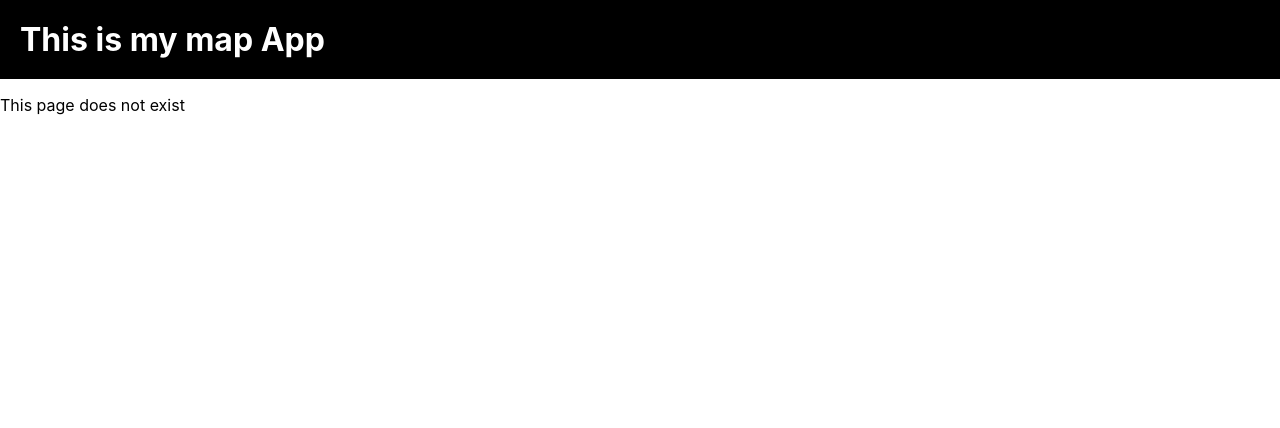
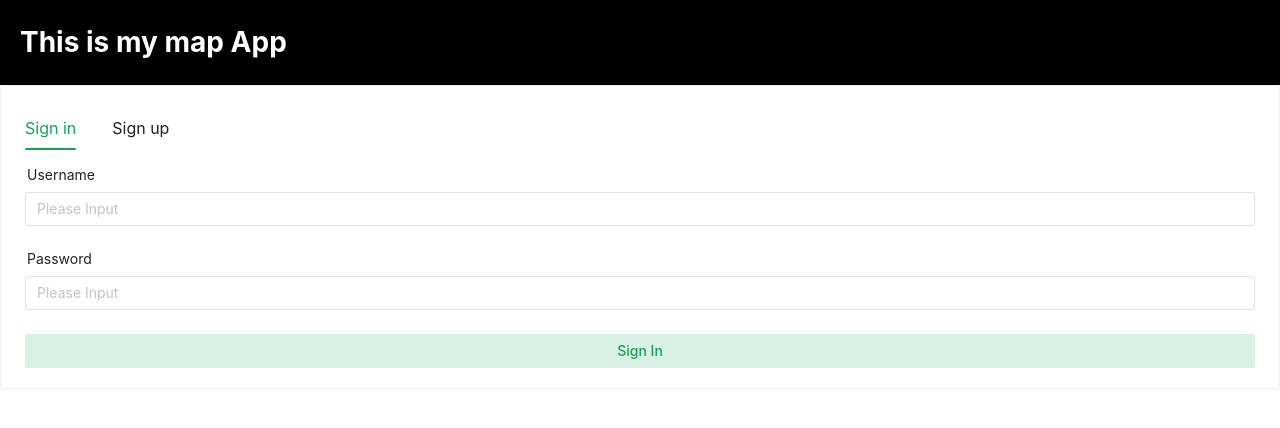
Before and after one commit to isaackhlam/real-time-package-tracing, a Vue app in the folder js-vue-app/: page /login in a window 1280 px wide. Shown: the top 428 px of the page. Built offline with nearby package versions, Linux system fonts and the light colour scheme.

Commit message:
feat: add basic login view

```diff
--- /dev/null
+++ b/js-vue-app/src/components/Login.vue
@@ -0,0 +1,46 @@
+<script setup>
+import { NCard, NTabs, NTabPane, NForm, NFormItemRow, NInput, NButton } from 'naive-ui';
+</script>
+
+<template>
+  <n-card>
+    <n-tabs
+      class="card-tabs"
+      default-value="signin"
+      size="large"
+      animated
+      pane-wrapper-style="margin: 0 -4px"
+      pane-style="padding-left: 4px; padding-right: 4px; box-sizing: border-box;"
+    >
+      <n-tab-pane name="signin" tab="Sign in">
+        <n-form>
+          <n-form-item-row label="Username">
+            <n-input />
+          </n-form-item-row>
+          <n-form-item-row label="Password">
+            <n-input />
+          </n-form-item-row>
+        </n-form>
+        <n-button type="primary" block secondary strong>
+          Sign In
+        </n-button>
+      </n-tab-pane>
+      <n-tab-pane name="signup" tab="Sign up">
+        <n-form>
+          <n-form-item-row label="Username">
+            <n-input />
+          </n-form-item-row>
+          <n-form-item-row label="Password">
+            <n-input />
+          </n-form-item-row>
+          <n-form-item-row label="Reenter Password">
+            <n-input />
+          </n-form-item-row>
+        </n-form>
+        <n-button type="primary" block secondary strong>
+          Sign up
+        </n-button>
+      </n-tab-pane>
+    </n-tabs>
+  </n-card>
+</template>
--- a/js-vue-app/src/router/index.js
+++ b/js-vue-app/src/router/index.js
@@ -12,6 +12,12 @@ const router = createRouter({
       component: MainView,
     },
     {
+      path: '/login',
+      name: 'login',
+      meta: { layout: MainLayout },
+      component: () => import('../views/LoginView.vue'),
+    },
+    {
       path: '/:pathMatch(.*)*',
       name: 'not found',
       meta: { layout: MainLayout },
--- /dev/null
+++ b/js-vue-app/src/views/LoginView.vue
@@ -0,0 +1,7 @@
+<script setup>
+  import Login from '../components/Login.vue';
+</script>
+
+<template>
+  <Login />
+</template>
```
